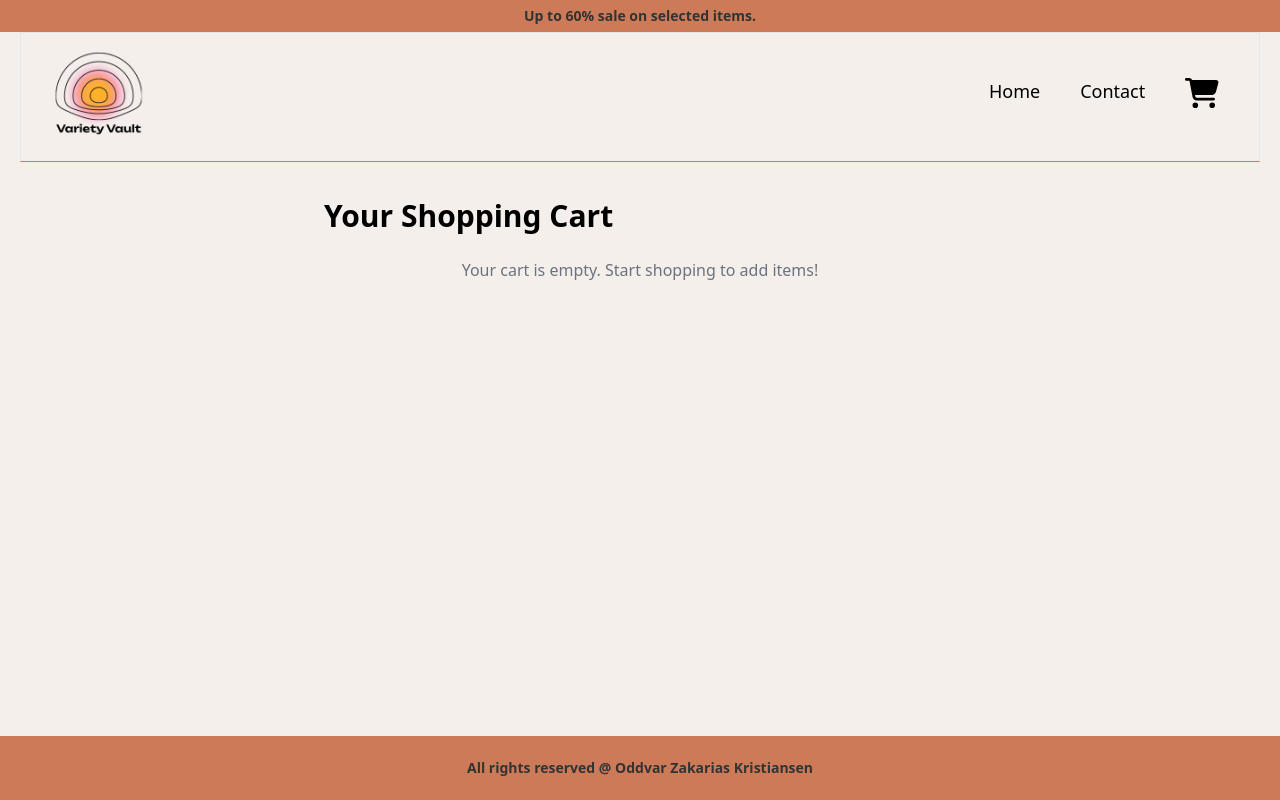
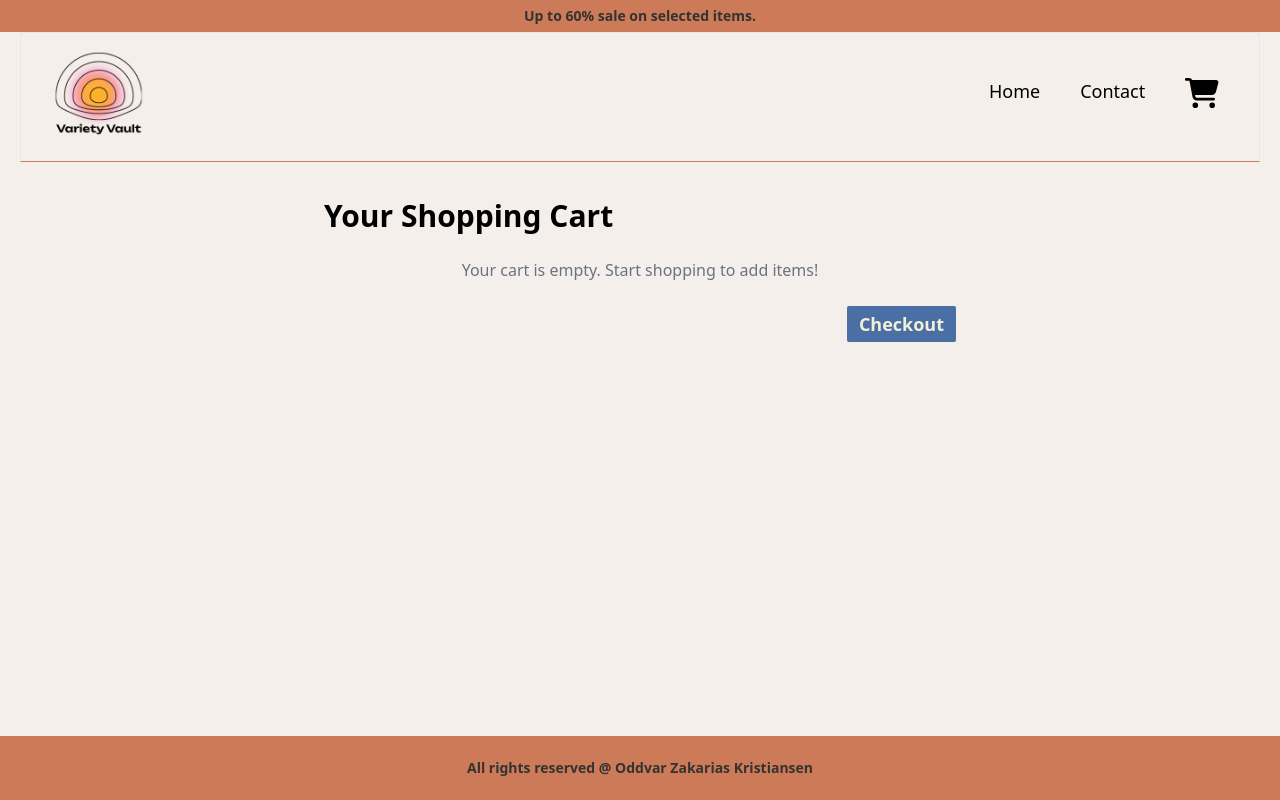
Before and after one commit to oddvarzk/frameWorksCA, a React (Vite) app: page /cart in a window 1280 px wide. Built offline with nearby package versions, Linux system fonts and the light colour scheme.

Commit message:
checkout button fixed

```diff
--- a/src/pages/Cart/index.jsx
+++ b/src/pages/Cart/index.jsx
@@ -72,7 +72,7 @@ const Checkout = () => {
                   onClick={() => handleRemoveItem(index)}
                   className="bg-red-500 text-white px-3 py-1 rounded-md hover:bg-red-600 transition-all"
                 >
-                  Remove
+                  X
                 </button>
               </div>
             </div>
@@ -82,6 +82,9 @@ const Checkout = () => {
           </div>
         </div>
       )}
+        <div className="text-right font-semibold text-lg mt-6">
+            <button className="text-paleSand bg-deepBlue rounded-sm pl-3 pr-3 pt-1 pb-1">Checkout</button>
+          </div>
     </div>
   );
 };
--- a/src/pages/Post/index.jsx
+++ b/src/pages/Post/index.jsx
@@ -32,8 +32,6 @@ const Post = () => {
     const updatedCart = [...cart, product];
     setCart(updatedCart);
     localStorage.setItem('cart', JSON.stringify(updatedCart));
-
-    // Dispatch an event to notify that the cart has been updated
     window.dispatchEvent(new Event('cartUpdated'));
   };
 
```
